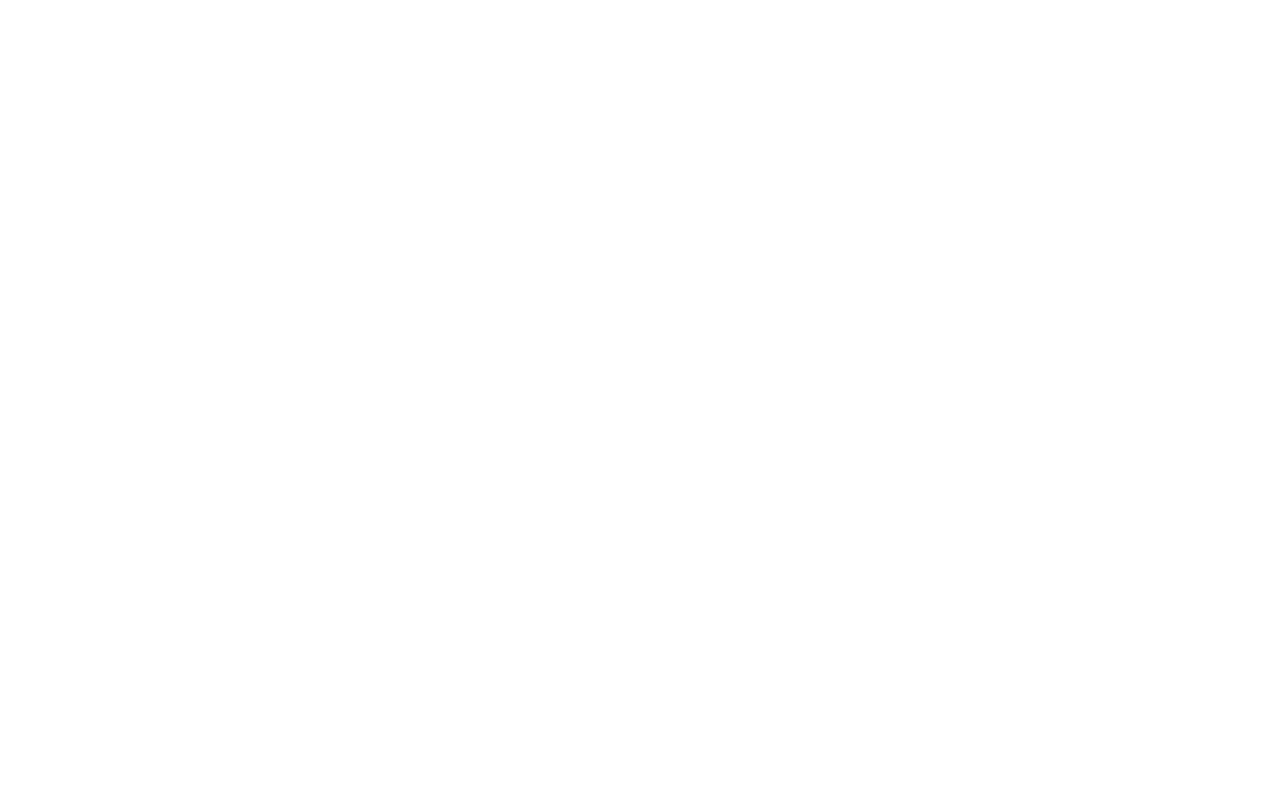
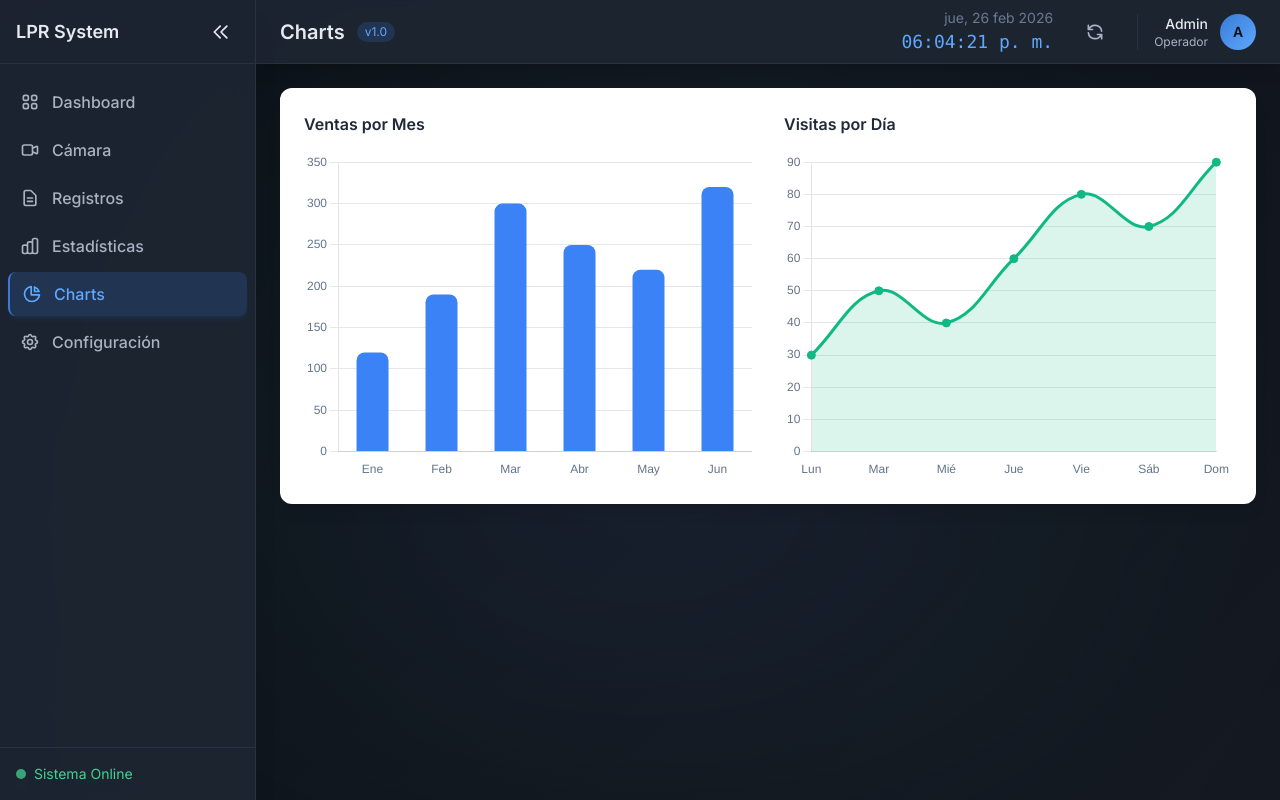
Before and after one commit to ElRodriCAT/LPR-Frontend, a React (Vite) app: page /charts in a window 1280 px wide. Before the commit this address had no page. Built offline with nearby package versions, Linux system fonts and the light colour scheme.

Commit message:
agregando blurs y efectos visuales

```diff
--- a/src/App.jsx
+++ b/src/App.jsx
@@ -5,6 +5,7 @@
 import Logs from "./pages/Logs";
 import Stats from "./pages/Stats";
 import Settings from "./pages/Settings";
+import AnimatedCharts from "./components/AnimatedCharts";
 
 export default function App() {
   return (
@@ -16,6 +17,7 @@
           <Route path="logs" element={<Logs />} />
           <Route path="stats" element={<Stats />} />
           <Route path="settings" element={<Settings />} />
+          <Route path="charts" element={<AnimatedCharts />} />
         </Route>
       </Routes>
     </BrowserRouter>
--- /dev/null
+++ b/src/components/AnimatedCharts.jsx
@@ -0,0 +1,65 @@
+import { Bar, Line } from "react-chartjs-2";
+import { Chart as ChartJS, CategoryScale, LinearScale, BarElement, PointElement, LineElement, Tooltip, Filler, Legend } from "chart.js";
+ChartJS.register(CategoryScale, LinearScale, BarElement, PointElement, LineElement, Tooltip, Filler, Legend);
+
+const barData = {
+  labels: ["Ene", "Feb", "Mar", "Abr", "May", "Jun"],
+  datasets: [
+    {
+      label: "Ventas",
+      data: [120, 190, 300, 250, 220, 320],
+      backgroundColor: "#3b82f6",
+      borderRadius: 8,
+      maxBarThickness: 32,
+    },
+  ],
+};
+const barOptions = {
+  responsive: true,
+  plugins: { legend: { display: false } },
+  animation: { duration: 900, easing: "easeOutQuart" },
+  scales: {
+    x: { grid: { display: false }, ticks: { color: "#64748b" } },
+    y: { grid: { color: "#e5e7eb" }, ticks: { color: "#64748b" }, beginAtZero: true },
+  },
+};
+
+const lineData = {
+  labels: ["Lun", "Mar", "Mié", "Jue", "Vie", "Sáb", "Dom"],
+  datasets: [
+    {
+      label: "Visitas",
+      data: [30, 50, 40, 60, 80, 70, 90],
+      borderColor: "#10b981",
+      backgroundColor: "rgba(16,185,129,0.15)",
+      tension: 0.4,
+      fill: true,
+      pointRadius: 4,
+      pointBackgroundColor: "#10b981",
+    },
+  ],
+};
+const lineOptions = {
+  responsive: true,
+  plugins: { legend: { display: false } },
+  animation: { duration: 1000, easing: "easeOutQuart" },
+  scales: {
+    x: { grid: { display: false }, ticks: { color: "#64748b" } },
+    y: { grid: { color: "#e5e7eb" }, ticks: { color: "#64748b" }, beginAtZero: true },
+  },
+};
+
+export default function AnimatedCharts() {
+  return (
+    <div className="bg-white dark:bg-gray-900 rounded-xl p-6 shadow-lg grid grid-cols-1 md:grid-cols-2 gap-8">
+      <div>
+        <h3 className="mb-4 font-semibold text-gray-800 dark:text-white">Ventas por Mes</h3>
+        <Bar data={barData} options={barOptions} height={220} />
+      </div>
+      <div>
+        <h3 className="mb-4 font-semibold text-gray-800 dark:text-white">Visitas por Día</h3>
+        <Line data={lineData} options={lineOptions} height={220} />
+      </div>
+    </div>
+  );
+}
--- /dev/null
+++ b/src/components/HeaderBlur.jsx
@@ -0,0 +1,23 @@
+import { useEffect, useState } from "react";
+
+export default function HeaderBlur() {
+  const [scrolled, setScrolled] = useState(false);
+  useEffect(() => {
+    const onScroll = () => setScrolled(window.scrollY > 8);
+    window.addEventListener("scroll", onScroll, { passive: true });
+    return () => window.removeEventListener("scroll", onScroll);
+  }, []);
+  return (
+    <header
+      className={`fixed top-0 left-0 w-full z-40 transition-all duration-300 ${
+        scrolled
+          ? "backdrop-blur-md bg-black/30 shadow-md"
+          : "bg-transparent"
+      }`}
+    >
+      <div className="max-w-5xl mx-auto px-6 h-16 flex items-center">
+        <span className="font-bold text-lg tracking-tight text-white">Header Blur</span>
+      </div>
+    </header>
+  );
+}
--- a/src/components/Sidebar.jsx
+++ b/src/components/Sidebar.jsx
@@ -35,6 +35,16 @@
     icon: (
       <svg className="w-5 h-5" fill="none" stroke="currentColor" viewBox="0 0 24 24">
         <path strokeLinecap="round" strokeLinejoin="round" strokeWidth={2} d="M9 19v-6a2 2 0 00-2-2H5a2 2 0 00-2 2v6a2 2 0 002 2h2a2 2 0 002-2zm0 0V9a2 2 0 012-2h2a2 2 0 012 2v10m-6 0a2 2 0 002 2h2a2 2 0 002-2m0 0V5a2 2 0 012-2h2a2 2 0 012 2v14a2 2 0 01-2 2h-2a2 2 0 01-2-2z" />
+      </svg>
+    ),
+  },
+  {
+    name: "Charts",
+    path: "/charts",
+    icon: (
+      <svg className="w-5 h-5" fill="none" stroke="currentColor" viewBox="0 0 24 24">
+        <path strokeLinecap="round" strokeLinejoin="round" strokeWidth={2} d="M11 3.055A9.001 9.001 0 1020.945 13H11V3.055z" />
+        <path strokeLinecap="round" strokeLinejoin="round" strokeWidth={2} d="M20.488 9H15V3.512A9.025 9.025 0 0120.488 9z" />
       </svg>
     ),
   },
--- /dev/null
+++ b/src/components/TopLoadingBar.jsx
@@ -0,0 +1,46 @@
+import { useRef, useImperativeHandle, forwardRef, useState } from "react";
+
+const TopLoadingBar = forwardRef((props, ref) => {
+  const [progress, setProgress] = useState(0);
+  const [visible, setVisible] = useState(false);
+  const timer = useRef();
+
+  useImperativeHandle(ref, () => ({
+    start() {
+      setVisible(true);
+      setProgress(0);
+      clearInterval(timer.current);
+      timer.current = setInterval(() => {
+        setProgress((p) => (p < 80 ? p + Math.random() * 7 + 2 : p));
+      }, 120);
+    },
+    finish() {
+      clearInterval(timer.current);
+      setProgress(100);
+      setTimeout(() => {
+        setVisible(false);
+        setProgress(0);
+      }, 400);
+    },
+    reset() {
+      clearInterval(timer.current);
+      setVisible(false);
+      setProgress(0);
+    },
+  }));
+
+  return (
+    <div
+      className={`fixed top-0 left-0 w-full h-[3px] z-[9999] transition-all duration-300 ${
+        visible ? "opacity-100" : "opacity-0 pointer-events-none"
+      }`}
+    >
+      <div
+        className="bg-blue-500 h-full transition-all duration-300"
+        style={{ width: `${progress}%` }}
+      />
+    </div>
+  );
+});
+
+export default TopLoadingBar;
--- a/src/components/Topbar.jsx
+++ b/src/components/Topbar.jsx
@@ -7,9 +7,10 @@
   "/logs": "Registros",
   "/stats": "Estadísticas",
   "/settings": "Configuración",
+  "/charts": "Charts",
 };
 
-export default function Topbar() {
+export default function Topbar({ scrolled = false }) {
   const location = useLocation();
   const [currentTime, setCurrentTime] = useState(new Date());
   const [user] = useState({ name: "Admin", role: "Operador" });
@@ -44,7 +45,11 @@
 
   return (
     // 🎯 Header con backdrop blur y animación de entrada - Mayor opacidad para legibilidad
-    <header className="h-16 bg-surface-light/95 backdrop-blur-sm border-b border-surface-lighter flex items-center justify-between px-6 shadow-lg animate-slideInDown">
+    <header className={`h-16 border-b border-surface-lighter flex items-center justify-between px-6 animate-slideInDown transition-all duration-300 ${
+      scrolled
+        ? 'bg-surface-dark/80 backdrop-blur-md shadow-xl'
+        : 'bg-surface-light/95 backdrop-blur-sm shadow-lg'
+    }`}>
       {/* Page Title */}
       <div className="flex items-center gap-3">
         {/* 🎯 Título con fade-in */}
--- /dev/null
+++ b/src/context/LoadingBarContext.jsx
@@ -0,0 +1,20 @@
+import { createContext, useContext, useRef } from "react";
+
+const LoadingBarContext = createContext(null);
+
+export function LoadingBarProvider({ children, loadingRef }) {
+  return (
+    <LoadingBarContext.Provider value={loadingRef}>
+      {children}
+    </LoadingBarContext.Provider>
+  );
+}
+
+export function useLoadingBar() {
+  const ref = useContext(LoadingBarContext);
+  return {
+    start: () => ref?.current?.start(),
+    finish: () => ref?.current?.finish(),
+    reset: () => ref?.current?.reset(),
+  };
+}
--- a/src/layouts/Layout.jsx
+++ b/src/layouts/Layout.jsx
@@ -1,34 +1,40 @@
-import { useState } from "react";
+import { useState, useRef, useCallback } from "react";
 import { Outlet } from "react-router-dom";
 import Sidebar from "../components/Sidebar";
 import Topbar from "../components/Topbar";
 import InteractiveGradientAI from "../components/InteractiveGradientAI";
+import TopLoadingBar from "../components/TopLoadingBar";
+import { LoadingBarProvider } from "../context/LoadingBarContext";
 
 export default function Layout() {
   const [sidebarCollapsed, setSidebarCollapsed] = useState(false);
+  const [scrolled, setScrolled] = useState(false);
+  const loadingRef = useRef();
+
+  const onMainScroll = useCallback((e) => {
+    setScrolled(e.currentTarget.scrollTop > 8);
+  }, []);
 
   return (
+    <LoadingBarProvider loadingRef={loadingRef}>
       <div className="h-screen w-full text-text-primary flex overflow-hidden relative">
-      {/* 🌌 Fondo interactivo con gradiente AI - Detrás de todo */}
+        <TopLoadingBar ref={loadingRef} />
         <InteractiveGradientAI />
-
-      {/* Sidebar */}
         <Sidebar collapsed={sidebarCollapsed} setCollapsed={setSidebarCollapsed} />
 
-      {/* Main Content Area */}
         <div className="flex-1 flex flex-col min-w-0 relative z-10">
-        {/* Topbar */}
-        <Topbar />
+          <Topbar scrolled={scrolled} />
 
-        {/* Page Content - 🎯 Smooth scroll con animación */}
-        <main className="flex-1 overflow-auto p-6 scroll-smooth">
-          {/* 🎯 Container con max-width y transiciones */}
+          <main
+            className="flex-1 overflow-auto p-6 scroll-smooth"
+            onScroll={onMainScroll}
+          >
             <div className="max-w-7xl mx-auto relative z-10">
-            {/* 🎯 Outlet con fade-in en cada cambio de ruta */}
               <Outlet />
             </div>
           </main>
         </div>
       </div>
+    </LoadingBarProvider>
   );
 }
```
Lines whose indentation alone changed are shown as unchanged.
